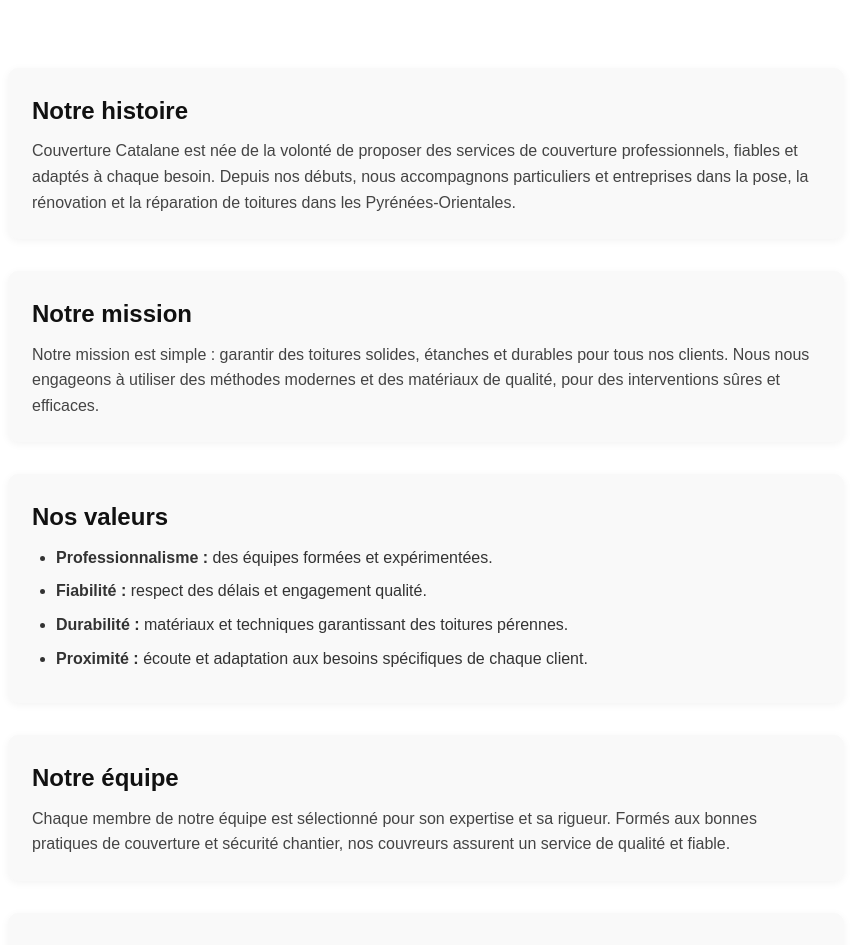
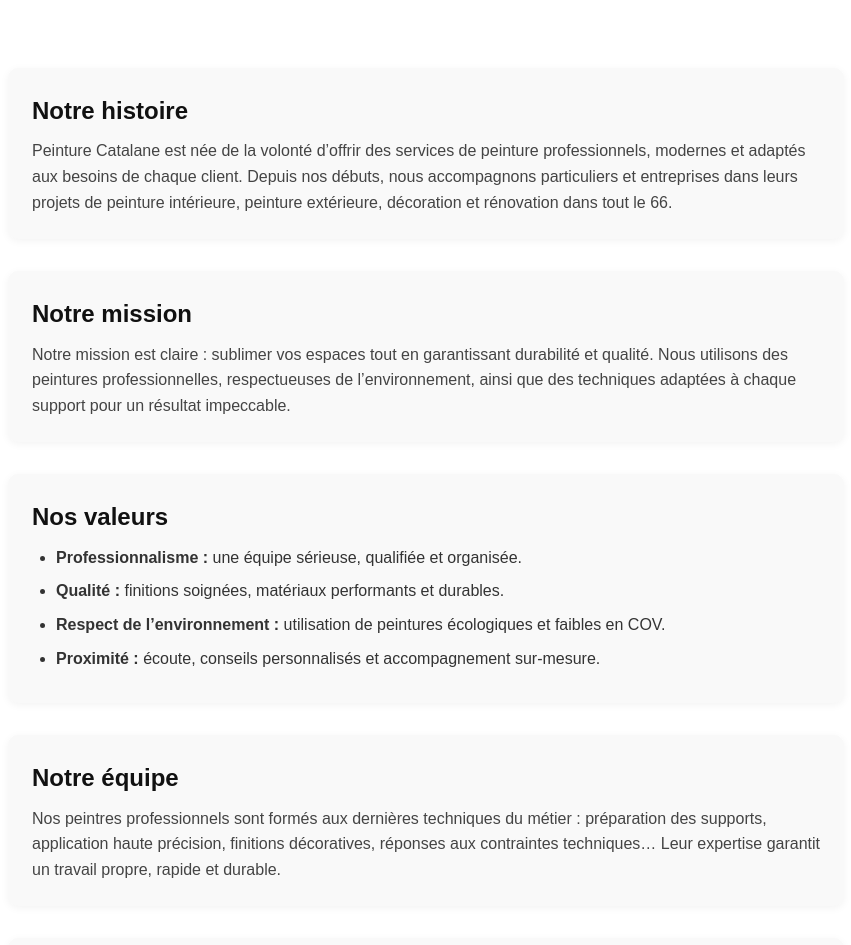
Before and after one commit to AdrienW86/Peinture-Catalane, a Next.js app: page /a-propos in a window 1280 px wide. Shown: the part 140-1085 px from the top of the page, without its empty margins (214-1065 px from the left). Built offline with nearby package versions, Linux system fonts and the light colour scheme.

Commit message:
mise en ligne

```diff
--- a/app/a-propos/page.js
+++ b/app/a-propos/page.js
@@ -4,48 +4,54 @@
 export default function APropos() {
   return (
     <div className={styles.container}>
-      <h1 className={styles.title}>À propos de Couverture Catalane</h1>
+      <h1 className={styles.title}>À propos de Peinture Catalane</h1>
 
       <section className={styles.section}>
         <h2>Notre histoire</h2>
         <p>
-          Couverture Catalane est née de la volonté de proposer des services de couverture professionnels, fiables et adaptés à chaque besoin.
-          Depuis nos débuts, nous accompagnons particuliers et entreprises dans la pose, la rénovation et la réparation de toitures dans les Pyrénées-Orientales.
+          Peinture Catalane est née de la volonté d’offrir des services de peinture
+          professionnels, modernes et adaptés aux besoins de chaque client.
+          Depuis nos débuts, nous accompagnons particuliers et entreprises dans leurs projets
+          de peinture intérieure, peinture extérieure, décoration et rénovation dans tout le 66.
         </p>
       </section>
 
       <section className={styles.section}>
         <h2>Notre mission</h2>
         <p>
-          Notre mission est simple : garantir des toitures solides, étanches et durables pour tous nos clients.
-          Nous nous engageons à utiliser des méthodes modernes et des matériaux de qualité, pour des interventions sûres et efficaces.
+          Notre mission est claire : sublimer vos espaces tout en garantissant durabilité
+          et qualité. Nous utilisons des peintures professionnelles, respectueuses de
+          l’environnement, ainsi que des techniques adaptées à chaque support pour un
+          résultat impeccable.
         </p>
       </section>
 
       <section className={styles.section}>
         <h2>Nos valeurs</h2>
         <ul className={styles.list}>
-          <li><strong>Professionnalisme :</strong> des équipes formées et expérimentées.</li>
-          <li><strong>Fiabilité :</strong> respect des délais et engagement qualité.</li>
-          <li><strong>Durabilité :</strong> matériaux et techniques garantissant des toitures pérennes.</li>
-          <li><strong>Proximité :</strong> écoute et adaptation aux besoins spécifiques de chaque client.</li>
+          <li><strong>Professionnalisme :</strong> une équipe sérieuse, qualifiée et organisée.</li>
+          <li><strong>Qualité :</strong> finitions soignées, matériaux performants et durables.</li>
+          <li><strong>Respect de l’environnement :</strong> utilisation de peintures écologiques et faibles en COV.</li>
+          <li><strong>Proximité :</strong> écoute, conseils personnalisés et accompagnement sur-mesure.</li>
         </ul>
       </section>
 
       <section className={styles.section}>
         <h2>Notre équipe</h2>
         <p>
-          Chaque membre de notre équipe est sélectionné pour son expertise et sa rigueur.
-          Formés aux bonnes pratiques de couverture et sécurité chantier, nos couvreurs assurent un service de qualité et fiable.
+          Nos peintres professionnels sont formés aux dernières techniques du métier :
+          préparation des supports, application haute précision, finitions décoratives,
+          réponses aux contraintes techniques…
+          Leur expertise garantit un travail propre, rapide et durable.
         </p>
       </section>
 
       <section className={styles.section}>
         <h2>Contactez-nous</h2>
         <p>
-          Vous avez une question ou souhaitez un devis ? <br />
+          Vous avez un projet de peinture ou souhaitez obtenir un devis gratuit ? <br />
           Téléphone : 06 62 12 56 11 <br />
-          Email : contact@couverture-catalane.fr
+          Email : contact@peinture-catalane.fr
         </p>
       </section>
     </div>
--- a/app/confidentialite/page.js
+++ b/app/confidentialite/page.js
@@ -10,7 +10,7 @@
         <h2>Collecte des informations</h2>
         <p>
           Nous collectons uniquement les informations nécessaires pour répondre à vos demandes via nos formulaires de contact.
-          Ces informations comprennent votre nom, email, numéro de téléphone et description de votre projet de couverture ou toiture.
+          Ces informations comprennent votre nom, email, numéro de téléphone et description de votre projet de peinture ou décoration.
         </p>
       </section>
 
@@ -32,7 +32,7 @@
       <section className={styles.section}>
         <h2>Droits des utilisateurs</h2>
         <p>
-          Conformément au RGPD, vous pouvez accéder, rectifier ou supprimer vos données à tout moment en nous contactant à <a href="mailto:contact@couverture-catalane.fr">contact@couverture-catalane.fr</a>.
+          Conformément au RGPD, vous pouvez accéder, rectifier ou supprimer vos données à tout moment en nous contactant à <a href="mailto:contact@peinture-catalane.fr">contact@peinture-catalane.fr</a>.
         </p>
       </section>
 
```
Also changed, not shown: app/conditions-generales/page.js (+8 -8 lines), app/mentions-legales/page.js (+6 -6 lines).
